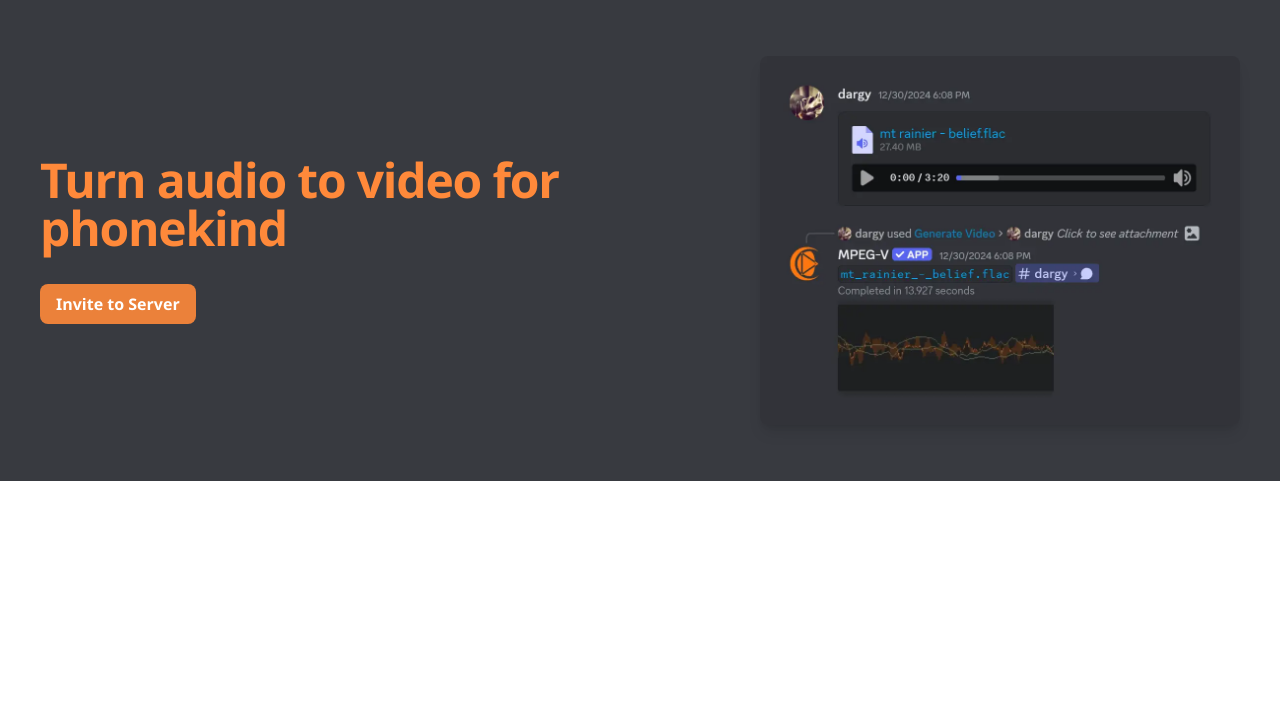
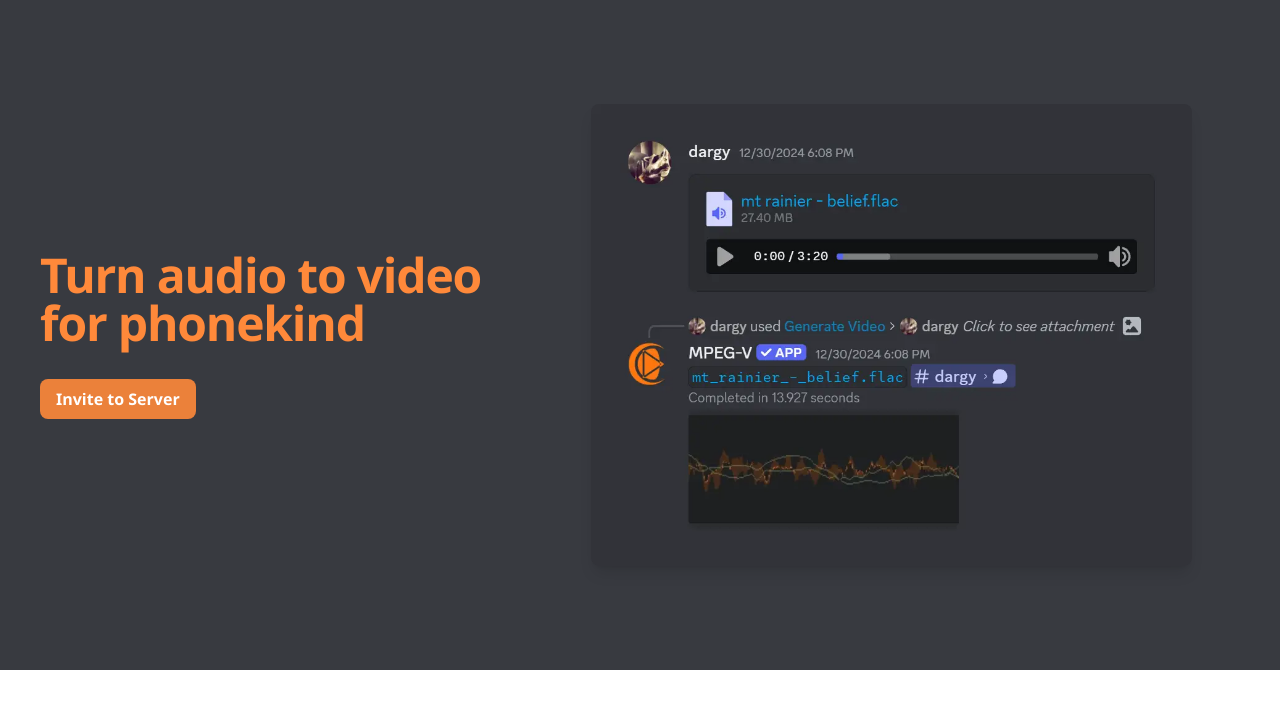
Before and after one commit to veryCrunchy/mpeg-v, a Nuxt app in the folder apps/web/: page / in a window 1280 px wide. Shown: the top 708 px of the page. Built offline with nearby package versions, Linux system fonts and the light colour scheme.

Commit message:
fix: card hover
Co-authored-by: dargy <hello@dargy.party>

```diff
--- /dev/null
+++ b/apps/web/components/Card/Body.vue
@@ -0,0 +1,16 @@
+<template>
+  <div
+    :class="cn('h-96 w-96', $props.class)"
+    style="transform-style: preserve-3d"
+  >
+    <slot />
+  </div>
+</template>
+
+<script setup lang="ts">
+  import { cn } from "~~/lib/utils";
+
+  const props = defineProps({
+    class: String,
+  });
+</script>
--- /dev/null
+++ b/apps/web/components/Card/Container.vue
@@ -0,0 +1,55 @@
+<template>
+  <div
+    :class="['flex items-center justify-center p-2', containerClass]"
+    style="perspective: 1000px"
+  >
+    <div
+      ref="containerRef"
+      :class="[
+        'relative flex items-center justify-center transition-all duration-200 ease-linear',
+        $props.class,
+      ]"
+      style="transform-style: preserve-3d"
+      @mouseenter="handleMouseEnter"
+      @mousemove="handleMouseMove"
+      @mouseleave="handleMouseLeave"
+    >
+      <slot />
+    </div>
+  </div>
+</template>
+
+<script setup lang="ts">
+  import { useMouseState } from "@/composables/useMouseState";
+  import { provide, ref } from "vue";
+
+  const props = defineProps({
+    class: String,
+    containerClass: String,
+  });
+
+  const containerRef = ref<HTMLElement | null>(null);
+
+  const mouseState = useMouseState(); // Use the composable
+  provide("use3DCardMouseState", mouseState);
+
+  function handleMouseMove(e: MouseEvent) {
+    if (!containerRef.value) return;
+    const { left, top, width, height } =
+      containerRef.value.getBoundingClientRect();
+    const x = (e.clientX - left - width / 2) / 25;
+    const y = (e.clientY - top - height / 2) / 25;
+    containerRef.value.style.transform = `rotateY(${x}deg) rotateX(${y}deg)`;
+  }
+
+  function handleMouseEnter() {
+    mouseState.setMouseEntered(true);
+  }
+
+  function handleMouseLeave() {
+    if (!containerRef.value) return;
+
+    mouseState.setMouseEntered(false);
+    containerRef.value.style.transform = `rotateY(0deg) rotateX(0deg)`;
+  }
+</script>
--- /dev/null
+++ b/apps/web/components/Card/Item.vue
@@ -0,0 +1,44 @@
+<template>
+  <component
+    :is="as"
+    ref="refElement"
+    :class="cn('w-fit transition duration-500 ease-in-out', $props.class)"
+  >
+    <slot />
+  </component>
+</template>
+
+<script setup lang="ts">
+  import { useMouseState } from "~@/composables/useMouseState";
+  import { cn } from "~~/lib/utils";
+  import { inject, ref, watch, type Ref } from "vue";
+
+  const props = defineProps({
+    as: { type: String, default: "div" },
+    class: String,
+    translateX: { type: [Number, String], default: 0 },
+    translateY: { type: [Number, String], default: 0 },
+    translateZ: { type: [Number, String], default: 0 },
+    rotateX: { type: [Number, String], default: 0 },
+    rotateY: { type: [Number, String], default: 0 },
+    rotateZ: { type: [Number, String], default: 0 },
+  });
+
+  const refElement = ref<HTMLElement | null>(null);
+
+  const mouseState = inject("use3DCardMouseState") as ReturnType<
+    typeof useMouseState
+  >;
+
+  function handleAnimation(isMouseEntered: Readonly<Ref<boolean, boolean>>) {
+    if (!refElement.value) return;
+
+    if (isMouseEntered) {
+      refElement.value.style.transform = `translateX(${props.translateX}px) translateY(${props.translateY}px) translateZ(${props.translateZ}px) rotateX(${props.rotateX}deg) rotateY(${props.rotateY}deg) rotateZ(${props.rotateZ}deg)`;
+    } else {
+      refElement.value.style.transform = `translateX(0px) translateY(0px) translateZ(0px) rotateX(0deg) rotateY(0deg) rotateZ(0deg)`;
+    }
+  }
+
+  watch(mouseState.isMouseEntered, handleAnimation, { immediate: true });
+</script>
--- a/apps/web/components/Hero.vue
+++ b/apps/web/components/Hero.vue
@@ -1,61 +1,35 @@
 <template>
   <div class="flex items-center justify-between p-6 bg-discord">
     <div class="max-w-xl space-y-4 my-auto">
-      <h1 class="text-4xl font-extrabold text-primary tracking-tight sm:text-5xl">
+      <h1
+        class="text-4xl font-extrabold text-primary tracking-tight sm:text-5xl"
+      >
         Turn audio to video for phonekind
       </h1>
       <div class="flex gap-x-2">
-        <button class="bg-primary/90 hover:bg-primary/80 transition-all text-white px-4 py-2 rounded-lg mt-4 font-semibold">Invite to Server</button>
+        <button
+          class="bg-primary/90 hover:bg-primary/80 transition-all text-white px-4 py-2 rounded-lg mt-4 font-semibold"
+        >
+          Invite to Server
+        </button>
       </div>
     </div>
-    <div class="card w-2/5" ref="card" @mousemove="move" @mouseleave="leave">
-      <img src="/discord_preview.webp" alt="Discord Preview" class="rounded-lg shadow-lg" />
-    </div>
+    <CardContainer>
+      <CardBody class="p-10 h-min w-full">
+        <CardItem :translate-z="50">
+          <img
+            src="/discord_preview.webp"
+            alt="Discord Preview"
+            class="rounded-lg shadow-lg"
+          />
+        </CardItem>
+      </CardBody>
+    </CardContainer>
   </div>
 </template>
 
 <script>
-export default {
-  name: 'Hero',
-  data() {
-    return {
-      debounce: null,
-    };
-  },
-  methods: {
-    leave() {
-      console.log("leave", event);
-      const card = this.$refs.card;
-      card.style.transform = `perspective(500px) scale(1)`;
-    },
-    move(event) {
-      console.log("move", event);
-      const card = this.$refs.card;
-
-      const relX = (event.offsetX + 1) / card.offsetWidth;
-      const relY = (event.offsetY + 1) / card.offsetHeight;
-      const rotY = `rotateY(${(relX - 0.5) * 60}deg)`;
-      const rotX = `rotateX(${(relY - 0.5) * -60}deg)`;
-      card.style.transform = `perspective(500px) scale(1.05) ${rotY} ${rotX}`;
-    },
-    scale(val, inMin, inMax, outMin, outMax) {
-      return outMin + (val - inMin) * (outMax - outMin) / (inMax - inMin);
-    }
-  }
-}
+  export default {
+    name: "Hero",
+  };
 </script>
-
-<style scoped>
-.card {
-  position: relative;
-  transition: transform 0.3s, box-shadow 0.3s;
-}
-.reflection {
-  position: absolute;
-  top: 0;
-  left: 0;
-  opacity: 0;
-  transition: opacity 0.3s;
-  pointer-events: none;
-}
-</style>
--- /dev/null
+++ b/apps/web/composables/useMouseState.ts
@@ -0,0 +1,14 @@
+import { ref, readonly } from "vue";
+
+export function useMouseState() {
+  const isMouseEntered = ref(false);
+
+  function setMouseEntered(value: boolean) {
+    isMouseEntered.value = value;
+  }
+
+  return {
+    isMouseEntered: readonly(isMouseEntered),
+    setMouseEntered,
+  };
+}
--- /dev/null
+++ b/apps/web/lib/utils.ts
@@ -0,0 +1,8 @@
+import { type ClassValue, clsx } from "clsx";
+import { twMerge } from "tailwind-merge";
+
+export function cn(...inputs: ClassValue[]) {
+  return twMerge(clsx(inputs));
+}
+
+export type ObjectValues<T> = T[keyof T];
--- a/apps/web/package.json
+++ b/apps/web/package.json
@@ -11,8 +11,11 @@
   },
   "dependencies": {
     "@nuxt/fonts": "^0.10.3",
+    "@nuxt/image": "1.8.1",
     "@nuxtjs/tailwindcss": "6.12.2",
+    "clsx": "^2.1.1",
     "nuxt": "^3.15.0",
+    "tailwind-merge": "^2.6.0",
     "vue": "latest",
     "vue-router": "latest"
   }
```
Also changed, not shown: 1 other file (tests, documents, lock files or other folders).
